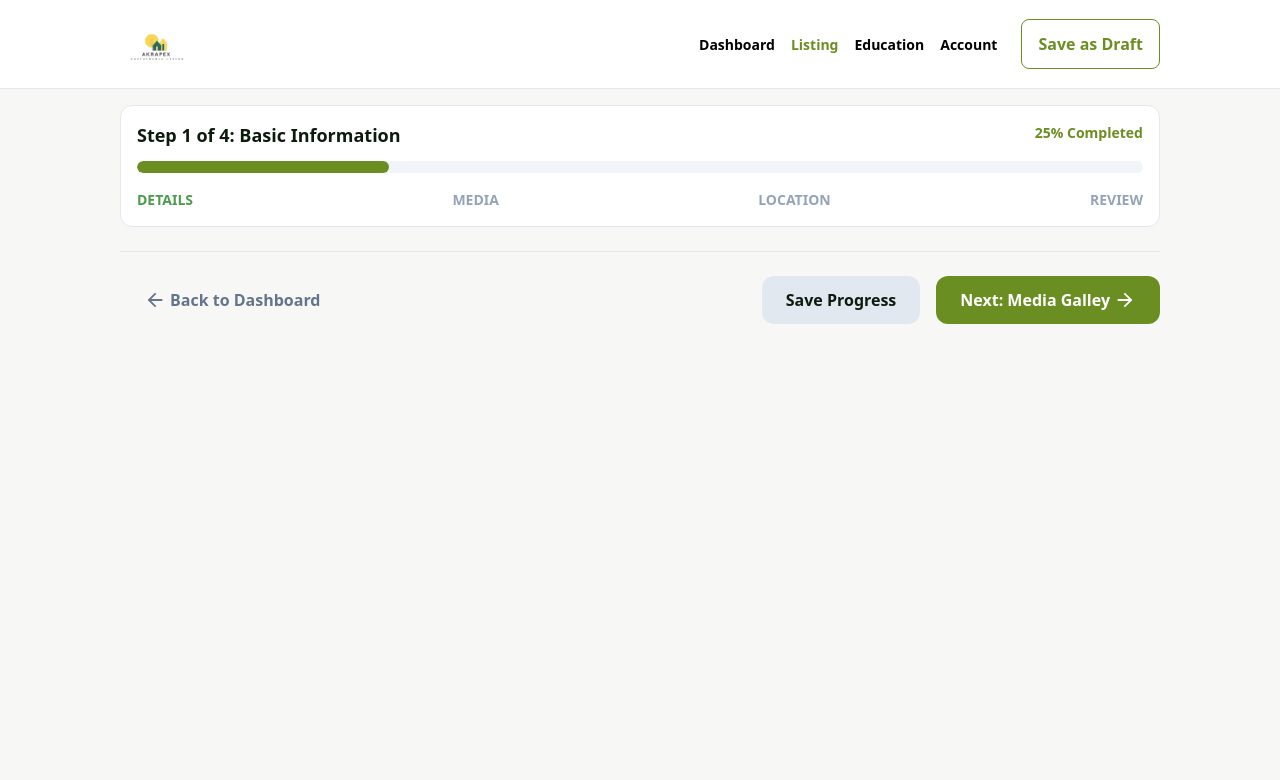
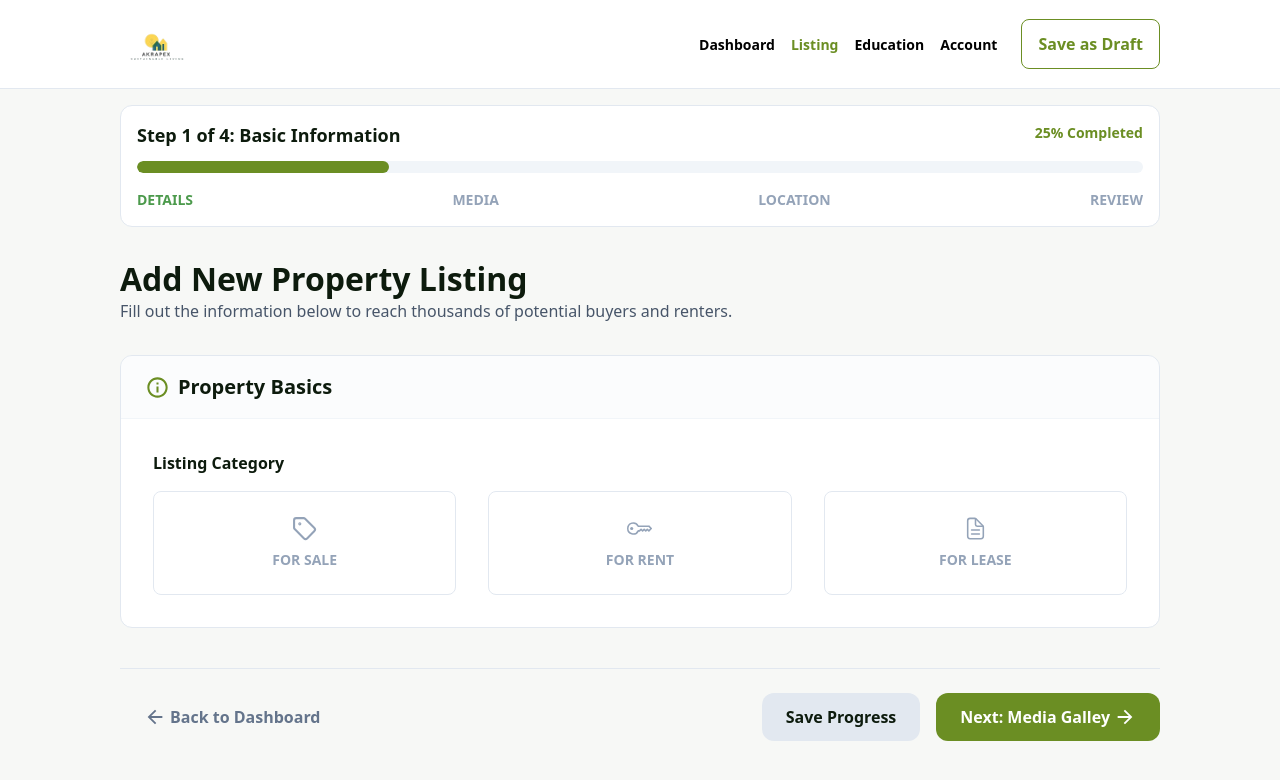
Before and after one commit to Akrapex/BRIVV-PROJECT, a React (Vite) app in the folder Brivv/: page /add-new-property in a window 1280 px wide. Shown: the top 780 px of the page. Built offline with nearby package versions, Linux system fonts and the light colour scheme.

Commit message:
Made the content of the multi step update according to the step

```diff
--- a/Brivv/src/Properties.tsx
+++ b/Brivv/src/Properties.tsx
@@ -26,7 +26,7 @@ export default function Properties() {
   const range = (step / steps.length) * 100;
 
   const handleNextStep = () => {
-    setStep((prev) => Math.min(prev + 1, steps.length - 1));
+    setStep((prev) => Math.min(prev + 1, steps.length));
   };
 
   const handlePrevStep = () => {
@@ -46,6 +46,9 @@ export default function Properties() {
 
       <main className="px-30 py-4">
         <ProgressBar currentStep={step} steps={steps} range={range} />
+
+        <div>{steps[step - 1].component}</div>
+
         <StepNavigation
           currentStep={step}
           steps={steps}
--- a/Brivv/src/components/addNewPropertyComps/BasicInfo/BasicInfo.tsx
+++ b/Brivv/src/components/addNewPropertyComps/BasicInfo/BasicInfo.tsx
@@ -1,5 +1,19 @@
+import PropertyBasics from "./PropertyBasics";
+
 function BasicInfo() {
-  return <div>BasicInfo</div>;
+  return (
+    <div className="py-4 mt-4">
+      <h1 className="text-[32px] font-extrabold leading-10 text-[#0D1B0D]">
+        Add New Property Listing
+      </h1>
+      <p className="text-[16px] text-[#475569] leading-6">
+        Fill out the information below to reach thousands of potential buyers
+        and renters.
+      </p>
+
+      <PropertyBasics />
+    </div>
+  );
 }
 
 export default BasicInfo;
--- /dev/null
+++ b/Brivv/src/components/addNewPropertyComps/BasicInfo/PropertyBasics.tsx
@@ -0,0 +1,57 @@
+import { IoMdInformationCircleOutline } from "react-icons/io";
+import { LuTag } from "react-icons/lu";
+import { BsKey } from "react-icons/bs";
+import { IoDocumentTextOutline } from "react-icons/io5";
+import { useState } from "react";
+
+interface Type {
+  id: string;
+  label: string;
+  icon: React.ReactNode;
+}
+
+const propertyType: Type[] = [
+  { id: "sale", label: "FOR SALE", icon: <LuTag size={25} /> },
+  { id: "rent", label: "FOR RENT", icon: <BsKey size={25} /> },
+  {
+    id: "lease",
+    label: "FOR LEASE",
+    icon: <IoDocumentTextOutline size={25} />,
+  },
+];
+
+function PropertyBasics() {
+  const [selectedType, setSelectedType] = useState<string | null>(null);
+
+  return (
+    <div className="mt-8 bg-white border border-tertiary rounded-xl overflow-hidden">
+      <header className="py-4 px-6 bg-[#F8FAFC80] border-b border-[#F1F5F9] flex items-center gap-2">
+        <IoMdInformationCircleOutline size={25} color="#6B8E23" />
+        <h2 className="text-[20px] font-bold text-[#0D1B0D]">
+          Property Basics
+        </h2>
+      </header>
+
+      <div className="p-8">
+        <h3 className="text-[16px] font-semibold text-[#0D1B0D]">
+          Listing Category
+        </h3>
+
+        <div className="mt-4 flex gap-8">
+          {propertyType.map((type) => (
+            <div
+              key={type.id}
+              onClick={() => setSelectedType(type.id)}
+              className={`grow flex flex-col justify-center items-center w-70.5 gap-2 py-6 border ${selectedType === type.id ? "border-[#6B8E23] text-[#6B8E23]" : "border-tertiary text-[#94A3B8]"} rounded-lg cursor-pointer transition-all duration-300`}
+            >
+              {type.icon}
+              <h4 className="text-[14px] font-bold">{type.label}</h4>
+            </div>
+          ))}
+        </div>
+      </div>
+    </div>
+  );
+}
+
+export default PropertyBasics;
--- a/Brivv/src/components/addNewPropertyComps/StepNavigation.tsx
+++ b/Brivv/src/components/addNewPropertyComps/StepNavigation.tsx
@@ -19,7 +19,7 @@ function StepNavigation({ currentStep, steps, nextStep, prevStep }: Props) {
         className="flex items-center gap-1 text-[#64748B] py-3 px-6 cursor-pointer font-bold"
       >
         <IoMdArrowBack size={22} /> Back to{" "}
-        {min ? "Dashboard" : "text[step - 2]"}
+        {min ? "Dashboard" : steps[currentStep - 2].title?.split(" ")[0]}
       </button>
 
       {!max && (
```
